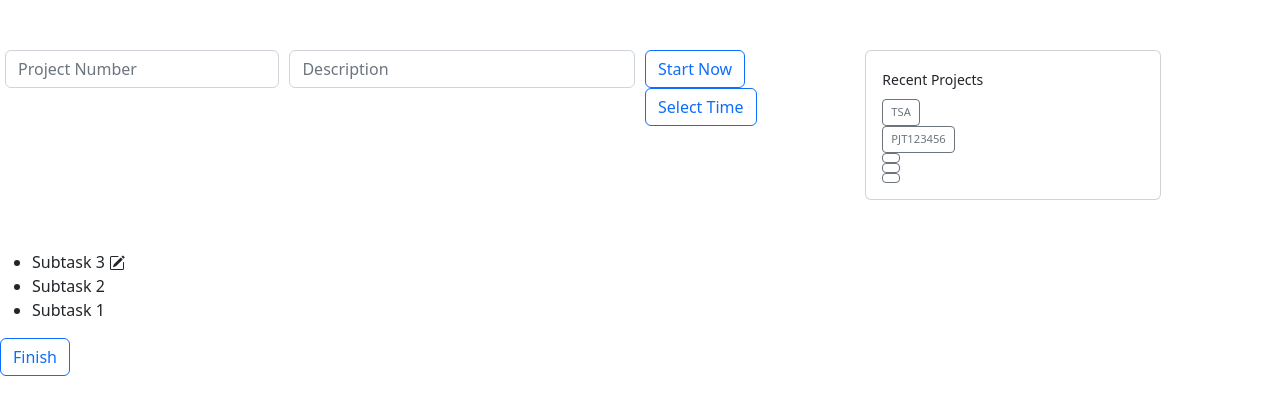
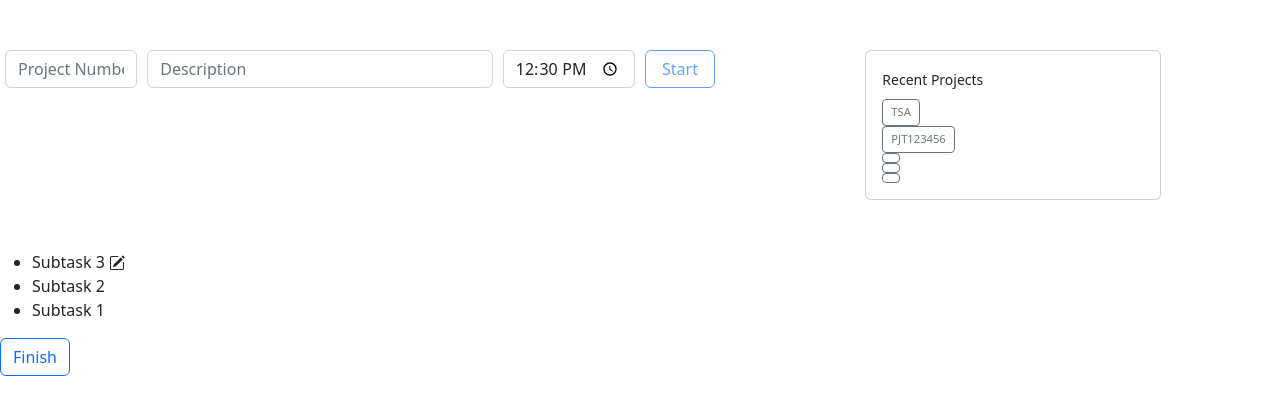
Before and after one commit to gregjonesdev/truegrit, a Django app: page /timekeeper/ in a window 1280 px wide. Shown: the top 415 px of the page. Run offline with Django 4.2, Linux system fonts and the light colour scheme; data comes from the database, SQL or seed files in the repository; both versions use the stored data as it was after the commit; some libraries are stand-ins or nearby versions.

Commit message:
time entry

```diff
--- a/truegrit/templates/timekeeper.html
+++ b/truegrit/templates/timekeeper.html
@@ -2,45 +2,22 @@
 
 {% block content %}
 
-<!-- Modal Structure -->
-<div class="modal" id="myModal">
-  <div class="modal-dialog">
-    <div class="modal-content">
-
-      <!-- Modal Header -->
-      <div class="modal-header">
-        <h5 class="modal-title">Select Time</h5>
-        <button type="button" class="close" data-dismiss="modal">&times;</button>
-      </div>
-
-      <!-- Modal Body -->
-      <div class="modal-body">
-        This is a simple modal example.
-      </div>
-
-      <!-- Modal Footer -->
-      <div class="modal-footer">
-        <button type="button" class="btn btn-danger" data-dismiss="modal">Close</button>
-      </div>
-
-    </div>
-  </div>
-</div>
-
   <div class="row" style="width: 100%; margin:50px auto;">
     <div class="col-12 col-sm-8">
       <div class="row">
-        <div class="col-12 col-sm-4" style="padding: 0px 5px">
-          <input type="text" class="form-control" id="projectNumberInput" placeholder="Project Number">
+        <div class="col-12 col-sm-2" style="padding: 0px 5px">
+          <input type="text" class="form-control projectEntry" id="projectNumberInput" placeholder="Project Number">
         </div>
         <div class="col-12 col-sm-5" style="padding: 0px 5px">
-          <input type="text" class="form-control" id="projectDescriptionInput" placeholder="Description">
+          <input type="text" class="form-control projectEntry" id="projectDescriptionInput" placeholder="Description">
 
         </div>
+        <div class="col-12 col-sm-2" style="padding: 0px 5px">
+            <input class="form-control" type="time" name="appt" value="12:30">
+        </div>
         <div class="col-12 col-sm-3" style="padding: 0px 5px">
+            <button id="create-button" type="button" class="btn btn-outline-primary input-field" style="width:70px" disabled>Start</button>
 
-            <button id="create-button" type="button" class="btn btn-outline-primary input-field" >Start Now</button>
-            <button id="" type="button" class="btn btn-outline-primary input-field" data-toggle="modal" data-target="#myModal">Select Time</button>
 
 
           <button id="finish-button" type="button" class="btn btn-primary input-field" style="display:none; width:70px">Finish</button>
@@ -144,17 +121,6 @@
       document.getElementById(elementId).disabled = bool
     }
 
-
-
-    function hideAlert () {
-     aler("hola")
-    }
-
-    document.addEventListener("DOMContentLoaded", function() {
-      document.getElementById('projectNumberInput').addEventListener("focus", hideAlert)
-
-    });
-
     function convertTimeToDateTime(timeString) {
       // Get the current date
       const currentDate = new Date();
@@ -182,14 +148,18 @@
     }
 
     function populateProjectData(e){
-      descriptionInput = document.getElementById('projectDescriptionInput')
-      document.getElementById('projectNumberInput').value = "PJT" + e.target.value
-      descriptionInput.value = e.target.getAttribute("data-description")
-    }
-
-
-    function hideAlert() {
-
+      const projectNumber = e.target.value
+      const projectDescription = e.target.getAttribute("data-description")
+      if (projectNumber != "None") {
+        document.getElementById('projectNumberInput').value = "PJT" + projectNumber
+      } else {
+        document.getElementById('projectNumberInput').value = ""
+      }
+      if (projectDescription) {
+        document.getElementById('projectDescriptionInput').value = projectDescription
+      } else {
+        document.getElementById('projectDescriptionInput').value = ""
+      }
     }
 
     function isSixDigitNumber(projectNumber) {
@@ -211,6 +181,21 @@
       for (let i=0; i<recentButtons.length; i++) {
         recentButtons[i].disabled=true
       }
+    }
+
+    const projectEntryFields = document.getElementsByClassName("projectEntry")
+
+    for (let i=0; i<projectEntryFields.length; i++) {
+      projectEntryFields[i].addEventListener("input", checkDisable)
+    }
+
+    function checkDisable() {
+      descriptionEntry = document.getElementById("projectDescriptionInput").value
+      numberEntry = document.getElementById("projectNumberInput").value
+      createButton = document.getElementById("create-button")
+      numberEntryDigits = numberEntry.match(/\d/g) || ""
+      createButton.disabled = (numberEntryDigits.length < 6) && (descriptionEntry.length < 3)
+
     }
 
     document.getElementById('create-button').addEventListener('click', function() {
```
Also changed, not shown: db.sqlite3.
